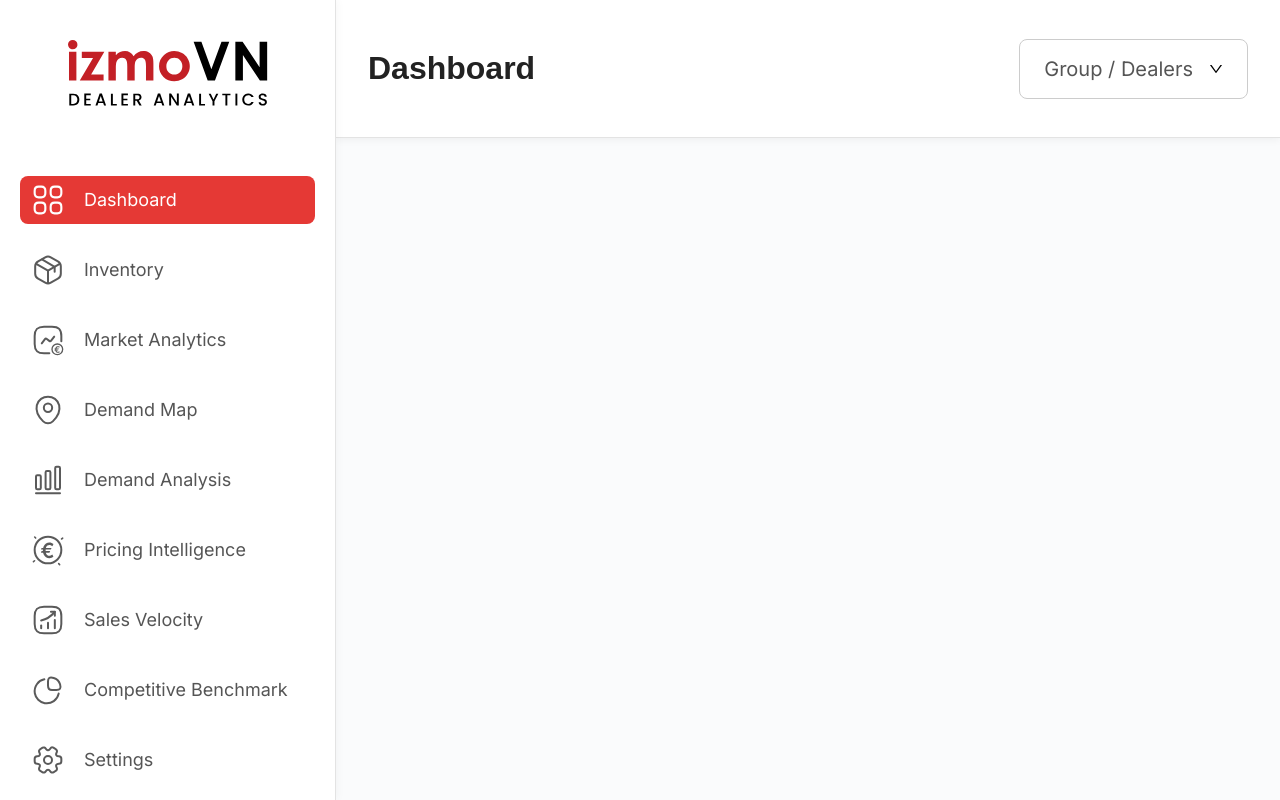
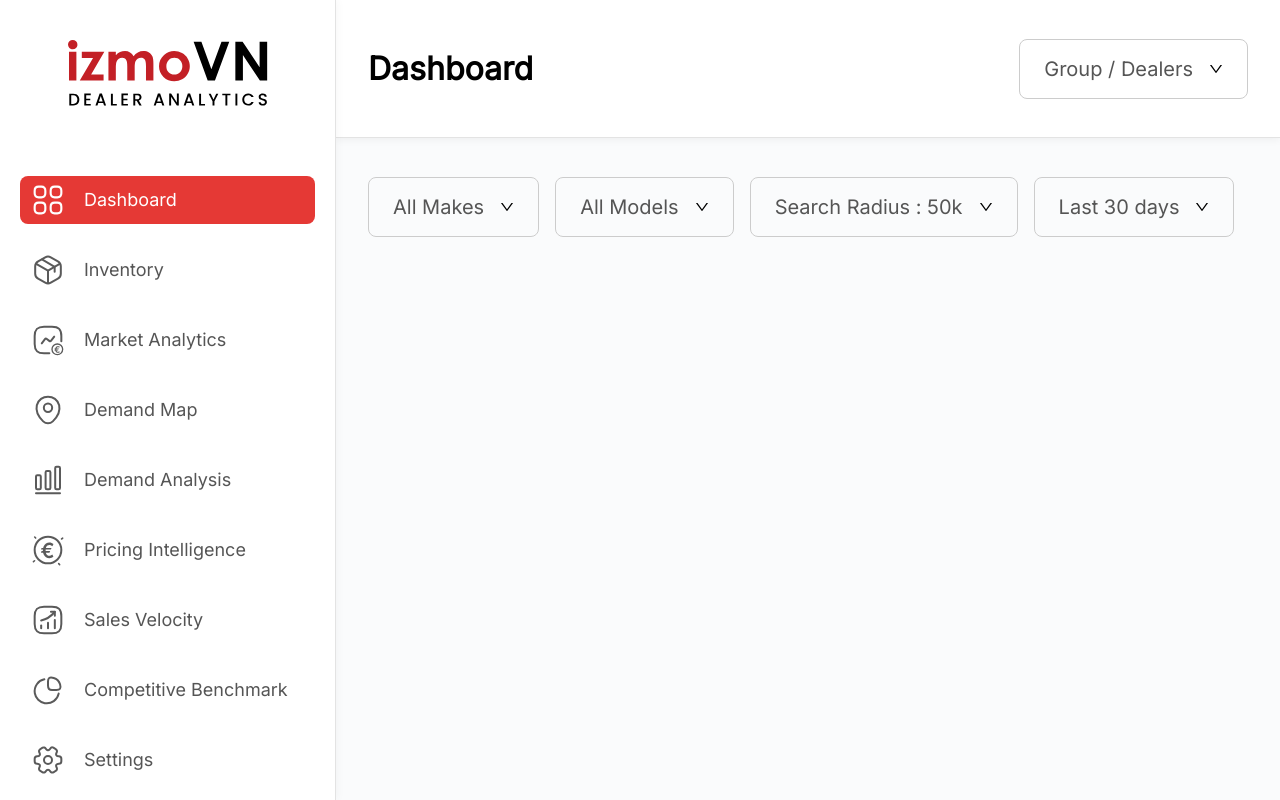
Before and after one commit to Ranjith-Izmo/izmo-vn, a Next.js app: page / in a window 1280 px wide. Built offline with nearby package versions, Linux system fonts and the light colour scheme.

Commit message:
feat: add export SVG icon and enhance Header with new dropdowns and styles

```diff
--- a/src/app/components/common/CustomDropdown.tsx
+++ b/src/app/components/common/CustomDropdown.tsx
@@ -5,16 +5,17 @@ import { DownOutlined } from "@ant-design/icons";
 interface CustomDropdownProps {
   name: string;
   items: { key: string; label: string }[];
+  bg: string;
 }
 
-const CustomDropdown: React.FC<CustomDropdownProps> = ({ name, items }) => (
+const CustomDropdown: React.FC<CustomDropdownProps> = ({ name, items, bg }) => (
   <>
     <Dropdown menu={{ items }} trigger={["click"]}>
       <Button
         style={{
           border: "1px solid #CCCCCC",
           borderRadius: "8px",
-          background: "#fff",
+          background: bg,
           color: "#555555",
           fontSize: "20px",
           lineHeight: "26px",
@@ -40,32 +41,6 @@ const CustomDropdown: React.FC<CustomDropdownProps> = ({ name, items }) => (
         />
       </Button>
     </Dropdown>
-    <style>
-      {`
-        .ant-dropdown-menu {
-          margin-top: -4px !important;
-          border-radius: 1px solid !important;
-          border: 1px solid #CCCCCC !important;
-          min-width: 220px !important;
-          box-shadow: 0px 4px 8px rgba(0,0,0,0.08) !important;
-          padding: 0 !important;
-        }
-        .ant-dropdown-menu-item {
-          font-size: 20px !important;
-          font-family: inter, sans-serif !important;
-          color: #555555 !important;
-          padding: 16px 24px !important;
-          font-weight: 400 !important;
-          line-height: 26px !important;
-          border-radius: 0 !important;
-          border-bottom: 1px solid #CCCCCC !important;
-          border-top: none !important;
-        }
-        .ant-dropdown-menu-item:last-child {
-          border-bottom: none !important;
-        }
-      `}
-    </style>
   </>
 );
 
--- a/src/app/components/layout/Header.tsx
+++ b/src/app/components/layout/Header.tsx
@@ -1,7 +1,9 @@
 import React from "react";
 import CustomDropdown from "../common/CustomDropdown";
+import { Color } from "antd/es/color-picker";
+import Image from "next/image";
 
-const items = [
+const dealerItems = [
   { key: "1", label: "Dealer 01" },
   { key: "2", label: "Dealer 02" },
   { key: "3", label: "Dealer 03" },
@@ -9,14 +11,56 @@ const items = [
   { key: "5", label: "Dealer 05" },
 ];
 
+const makeitems = [
+  { key: "1", label: "Make 01" },
+  { key: "2", label: "Make 02" },
+  { key: "3", label: "Make 03" },
+  { key: "4", label: "Make 04" },
+  { key: "5", label: "Make 05" },
+];
+
+const modelItems = [
+  { key: "1", label: "Model 01" },
+  { key: "2", label: "Model 02" },
+  { key: "3", label: "Model 03" },
+  { key: "4", label: "Model 04" },
+  { key: "5", label: "Model 05" },
+];
+
+const searchRadiusItems = [
+  { key: "1", label: "10k" },
+  { key: "2", label: "20k" },
+  { key: "3", label: "30k" },
+  { key: "4", label: "40k" },
+  { key: "5", label: "50k" },
+];
+
+const previousDaysItems = [
+  { key: "1", label: "10 Days" },
+  { key: "2", label: "20 Days" },
+  { key: "3", label: "30 Days" },
+  { key: "4", label: "40 Days" },
+  { key: "5", label: "50 Days" },
+];
+
 const Header = () => {
   return (
+    <>
       <header
         style={{
           position: "fixed",
           top: 0,
           left: "336px",
           right: 0,
+          zIndex: 150,
+          flexDirection: "column",
+          display: "flex",
+          gap: "40px",
+          justifyContent: "space-between",
+        }}
+      >
+        <div
+          style={{
             height: "138px",
             background: "var(--color-header-bg)",
             color: "var(--color-header-text)",
@@ -26,7 +70,6 @@ const Header = () => {
             borderBottom: "1px solid #E3E3E3",
             padding: "0 2rem",
             boxShadow: "0 2px 8px rgba(0,0,0,0.05)",
-        zIndex: 150,
           }}
         >
           <div
@@ -36,10 +79,106 @@ const Header = () => {
               justifyContent: "center",
             }}
           >
-        <span style={{ fontSize: "2rem", fontWeight: 600 }}>Dashboard</span>
+            <span
+              style={{
+                fontFamily: "Inter",
+                fontWeight: 600,
+                fontSize: "32px",
+                lineHeight: "48px",
+                letterSpacing: "0%",
+                color: "#000000",
+              }}
+            >
+              Dashboard
+            </span>
           </div>
-      <CustomDropdown name="Group / Dealers" items={items} />
+          <CustomDropdown
+            name="Group / Dealers"
+            items={dealerItems}
+            bg="#fff"
+          />
+        </div>
+        <div style={{ display: "flex", justifyContent: "space-between" }}>
+          <div
+            style={{
+              height: "58px",
+              display: "flex",
+              alignItems: "center",
+              gap: "16px",
+              padding: "0 2rem",
+            }}
+          >
+            <CustomDropdown
+              name="All Makes"
+              items={makeitems}
+              bg="transparent"
+            />
+            <CustomDropdown
+              name="All Models"
+              items={modelItems}
+              bg="transparent"
+            />
+            <CustomDropdown
+              name="Search Radius : 50k"
+              items={searchRadiusItems}
+              bg="transparent"
+            />
+            <CustomDropdown
+              name="Last 30 days"
+              items={previousDaysItems}
+              bg="transparent"
+            />
+          </div>
+          <div
+            style={{
+              height: "58px",
+              display: "flex",
+              alignItems: "center",
+              gap: "16px",
+              padding: "0 2rem",
+            }}
+          >
+            <button
+              className="custom-add-import-btn"
+              style={{
+                border: "1px solid #444444",
+                borderRadius: "8px",
+                fontSize: "20px",
+                fontWeight: 400,
+                padding: "16px 22px",
+                lineHeight: "26px",
+                paddingTop: "16px",
+                paddingBottom: "16px",
+                fontFamily: "Inter",
+                display: "flex",
+                alignItems: "center",
+                cursor: "pointer",
+              }}
+            >
+              Add / Import
+            </button>
+            <button
+              className="custom-export-btn"
+              style={{
+                border: "none",
+                borderRadius: "8px",
+                fontSize: "20px",
+                fontWeight: 400,
+                padding: "16px 22px",
+                fontFamily: "Inter",
+                display: "flex",
+                alignItems: "center",
+                cursor: "pointer",
+                gap: "8px",
+              }}
+            >
+              Export
+              <Image src="/images/export.svg" alt="export" width={26} height={26} />
+            </button>
+          </div>
+        </div>
       </header>
+    </>
   );
 };
 
--- a/src/app/globals.css
+++ b/src/app/globals.css
@@ -66,3 +66,42 @@ a {
     color-scheme: dark;
   }
 }
+
+.custom-add-import-btn {
+  background: transparent;
+  color: #555555;
+}
+.custom-add-import-btn:hover {
+  background: #000000;
+  color: #fff;
+}
+.custom-export-btn {
+  background: #000000;
+  color: #fff;
+}
+.custom-export-btn:hover {
+  background: #E53935;
+  color: #fff;
+}
+
+.ant-dropdown-menu {
+  margin-top: -4px !important;
+  border-radius: 1px solid !important;
+  border: 1px solid #CCCCCC !important;
+  box-shadow: 0px 4px 8px rgba(0,0,0,0.08) !important;
+  padding: 0 !important;
+}
+.ant-dropdown-menu-item {
+  font-size: 20px !important;
+  font-family: inter, sans-serif !important;
+  color: #555555 !important;
+  padding: 16px 24px !important;
+  font-weight: 400 !important;
+  line-height: 26px !important;
+  border-radius: 0 !important;
+  border-bottom: 1px solid #CCCCCC !important;
+  border-top: none !important;
+}
+.ant-dropdown-menu-item:last-child {
+  border-bottom: none !important;
+}
```
Also changed, not shown: public/images/export.svg (added). Lines whose indentation alone changed are shown as unchanged.
